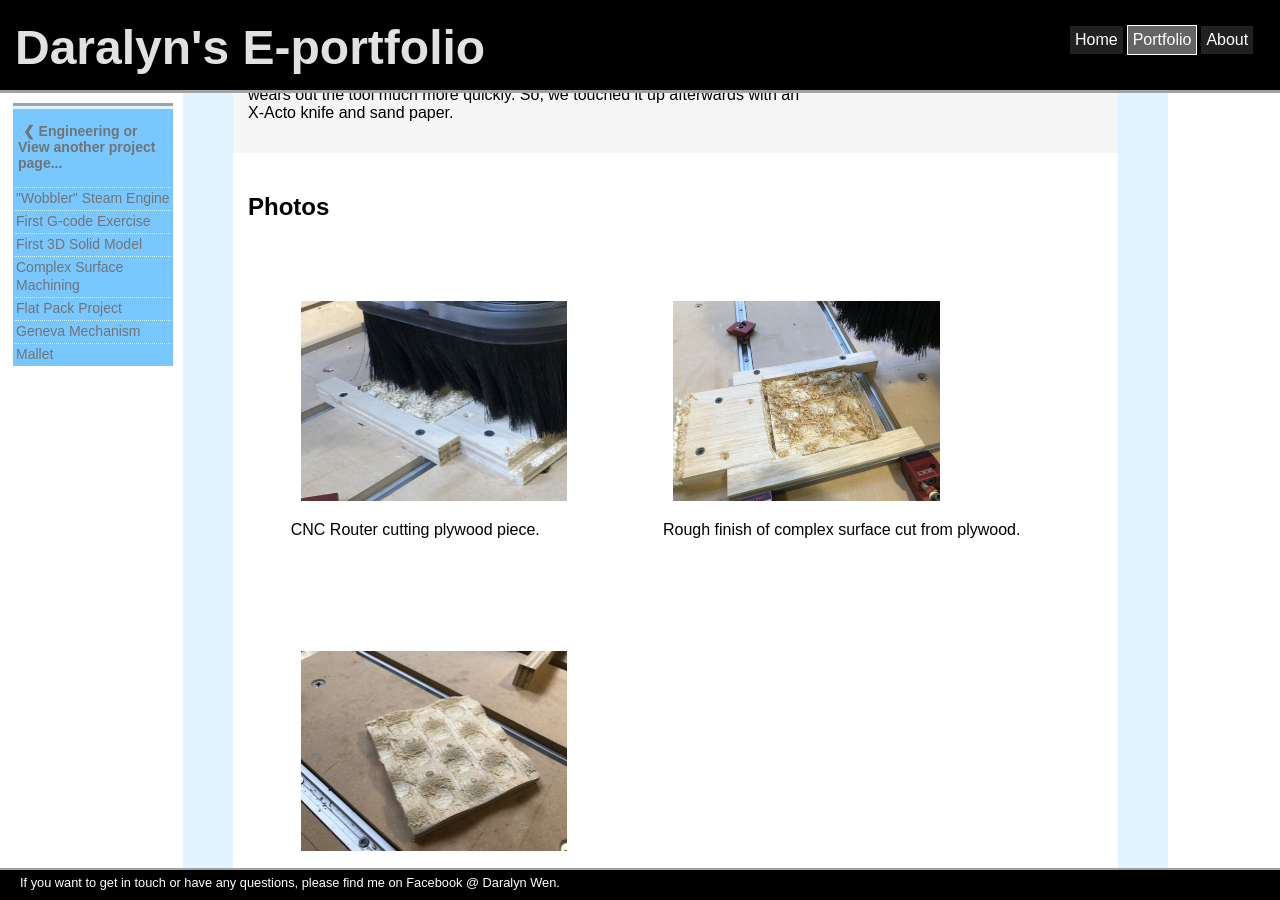
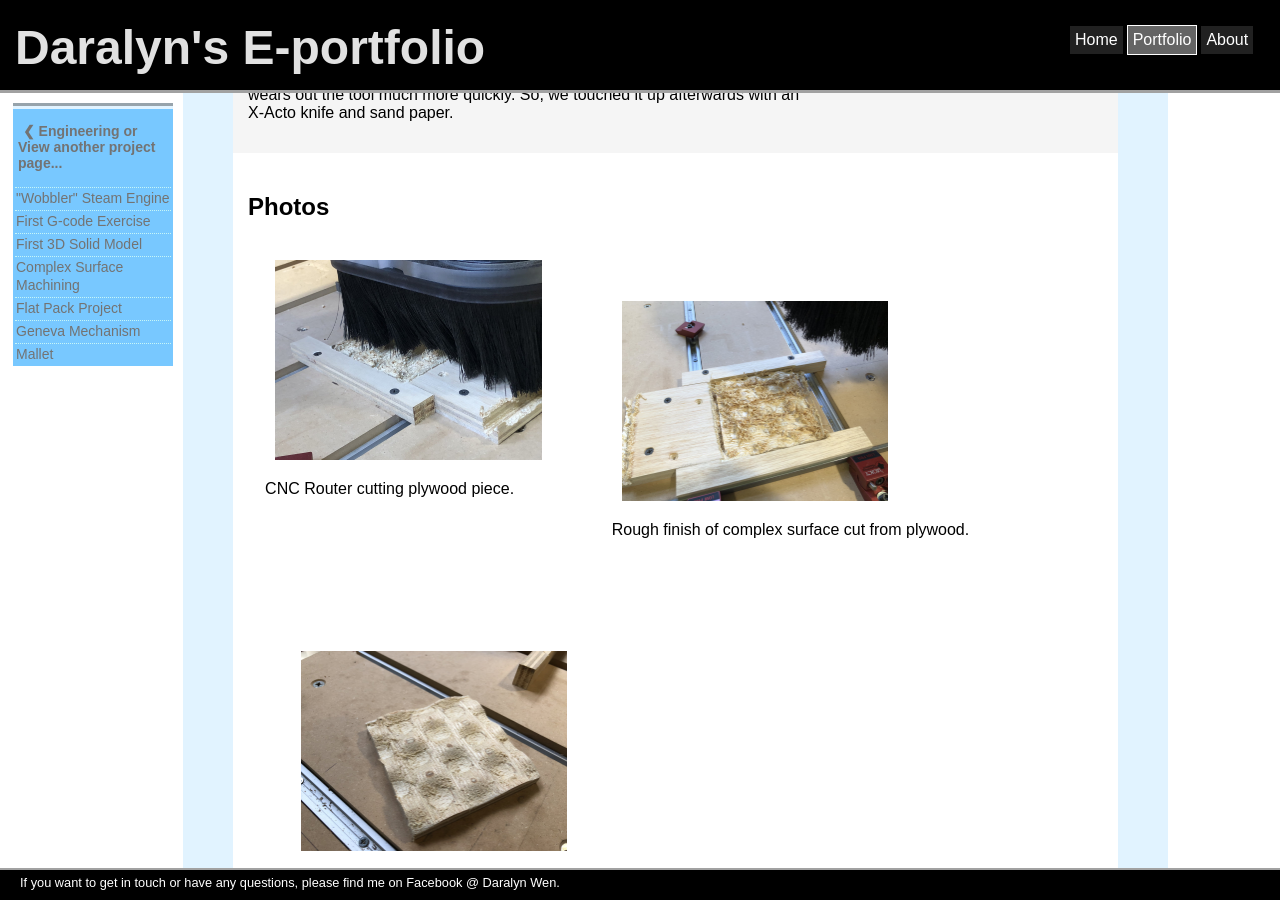
Before and after one commit to daralyn/daralyn.github.io, a Jekyll site: the page built from portfolio/engineering/complex-surface-machining.html, in a window 1280 px wide and 900 px high, scrolled down 943 px. Built offline with Jekyll 4.4.1, drawn with Linux system fonts in a browser that asks for light colours.

Commit message:
Update complex-surface-machining.html

```diff
--- a/portfolio/engineering/complex-surface-machining.html
+++ b/portfolio/engineering/complex-surface-machining.html
@@ -59,7 +59,7 @@ title: Daralyn's Engineering Portfolio - Complex Surface Machining
 
 <div class="sectionodd">
 	<h2> Photos </h2>
-	<div style="float: left; margin: 5%; overflow: auto;">
+	<div style="float: left; margin: 2px 2%; overflow: auto;">
 		<img src="https://daralyn.github.io/photos/engineering/complexsurface_pic1.jpg" alt="CNC Router cutting plywood piece." style="height: 200px; margin: 10px 10px 0px 10px;">
 		<p>CNC Router cutting plywood piece.</p>
 	</div>
```
